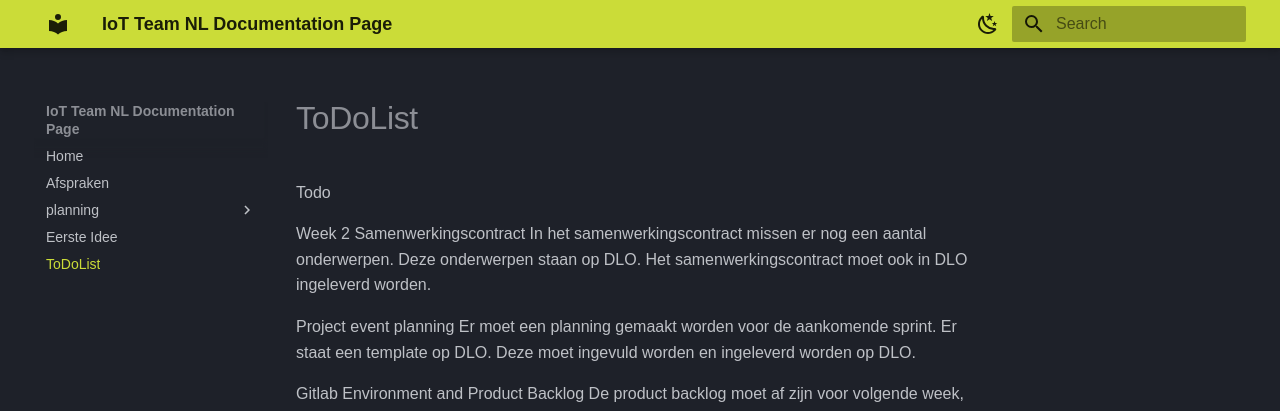
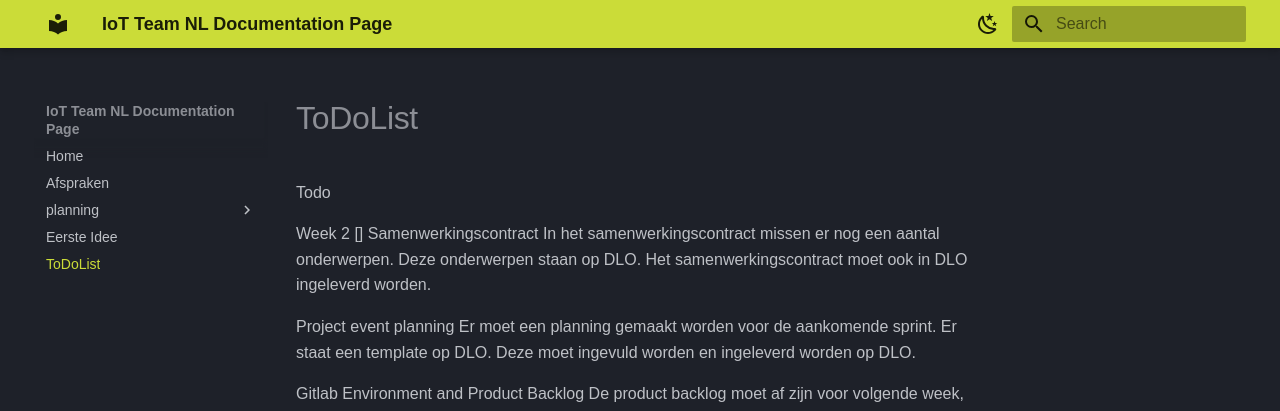
Before and after one commit to serg-and/team-nl-iot-2022, an MkDocs documentation site: the page built from docs/ToDoList.md, in a window 1280 px wide. Shown: the top 411 px of the page. Built offline with MkDocs 1.6.1 and Material for MkDocs 9.7.7, drawn with Linux system fonts in a browser that asks for light colours; some web fonts are replaced.

```diff
--- a/docs/ToDoList.md
+++ b/docs/ToDoList.md
@@ -1,7 +1,7 @@
 Todo
 
 Week 2
-Samenwerkingscontract
+[] Samenwerkingscontract
 In het samenwerkingscontract missen er nog een aantal onderwerpen. Deze onderwerpen staan op DLO. Het samenwerkingscontract moet ook in DLO ingeleverd worden.
 
 Project event planning
```
Also changed, not shown: docs/Learning outcomes.md (added, +2 -0 lines).
